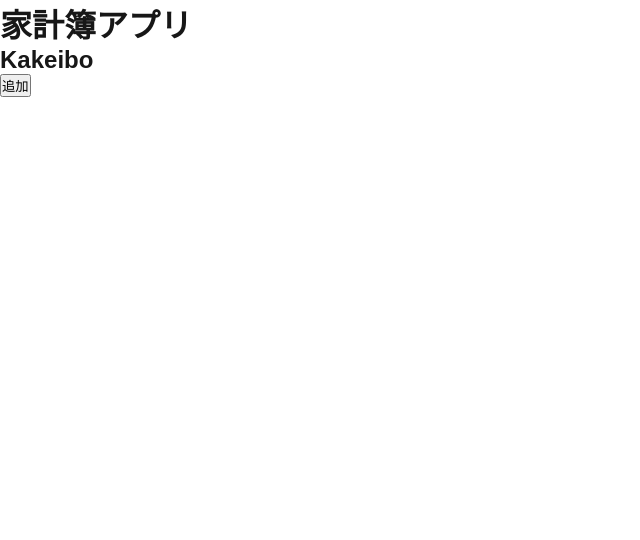
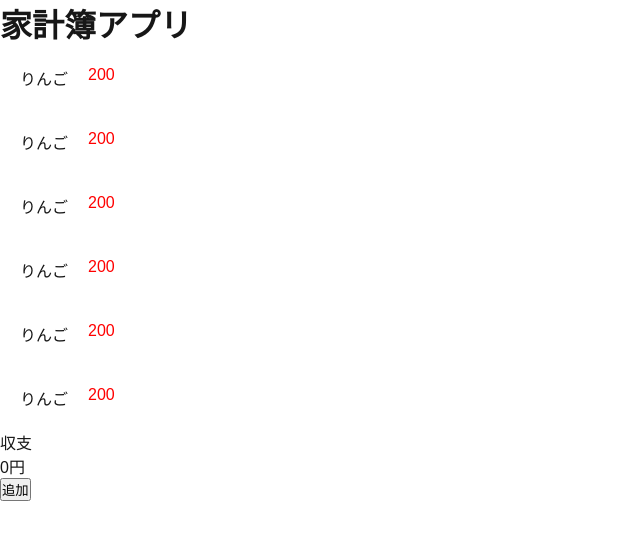
Before and after one commit to yuuri-dev/kakeibo-app2, a Next.js app: page / in a window 1280 px wide. Both pictures are taken after a click on the button "追加". Shown: the top 540 px of the page, without its empty margins (0-640 px from the left). Built offline with nearby package versions, Linux system fonts and the light colour scheme.

Commit message:
list部分のmap関数を記述＋index.jsの修正

```diff
--- a/src/components/AddButton/index.jsx
+++ b/src/components/AddButton/index.jsx
@@ -3,7 +3,6 @@ import React, { useContext } from 'react';
 
 export default function index() {
   const { is_Modal, set_Modal } = useContext(Params_Context);
-  console.log(is_Modal);
   return (
     <div>
       <button onClick={() => set_Modal((prev) => !prev)}>追加</button>
--- a/src/components/List/List.module.css
+++ b/src/components/List/List.module.css
@@ -0,0 +1,13 @@
+
+.card{
+    display: flex;
+    padding: 20px;
+}
+
+.card_title{
+    padding-right: 20px;
+}
+
+.card_price{
+    color:red
+}
--- a/src/components/List/index.jsx
+++ b/src/components/List/index.jsx
@@ -1,11 +1,50 @@
 import React, { useContext } from 'react';
-import { params, Params_Context } from '../../pages/index';
+import { Params_Context } from '../../pages/index';
+import styles from '@/components/List/List.module.css';
+
+let lists = [
+  {
+    item: 'りんご',
+    balance: 200,
+  },
+  {
+    item: 'りんご',
+    balance: 200,
+  },
+  {
+    item: 'りんご',
+    balance: 200,
+  },
+  {
+    item: 'りんご',
+    balance: 200,
+  },
+  {
+    item: 'りんご',
+    balance: 200,
+  },
+  {
+    item: 'りんご',
+    balance: 200,
+  },
+];
 
 export default function List() {
-  const { is_Modal } = useContext(Params_Context);
+  const { sum } = useContext(Params_Context);
   return (
     <div>
-      <h1></h1>
+      {lists.map((obj) => {
+        return (
+          <div className={styles.card}>
+            <p className={styles.card_title}>{obj.item}</p>
+            <p className={styles.card_price}>{obj.balance}</p>
+          </div>
+        );
+      })}
+      <div>
+        <p>収支</p>
+        <p>{sum > 0 ? "+" + sum : sum}円</p>
+      </div>
     </div>
   );
 }
--- a/src/pages/index.js
+++ b/src/pages/index.js
@@ -5,6 +5,7 @@ import styles from '@/styles/Home.module.css';
 import List from '@/components/List';
 import AddButton from '@/components/AddButton';
 import { useState, createContext } from 'react';
+import Modal from '@/components/Modal';
 
 const geistSans = Geist({
   variable: '--font-geist-sans',
@@ -20,14 +21,13 @@ export const Params_Context = createContext();
 
 export default function Home() {
   const [is_Modal, set_Modal] = useState(false);
-  const [sum, setSum] = useState(0);
+  const [sum, set_Sum] = useState(0);
 
   return (
     <>
-      <Params_Context.Provider value={{is_Modal, set_Modal}}>
+      <Params_Context.Provider value={{ is_Modal, set_Modal, sum, set_Sum }}>
         <h1>家計簿アプリ</h1>
-        <h2>Kakeibo</h2>
-        <List />
+        {is_Modal ? <List /> : <Modal /> }
         <AddButton />
       </Params_Context.Provider>
     </>
```
